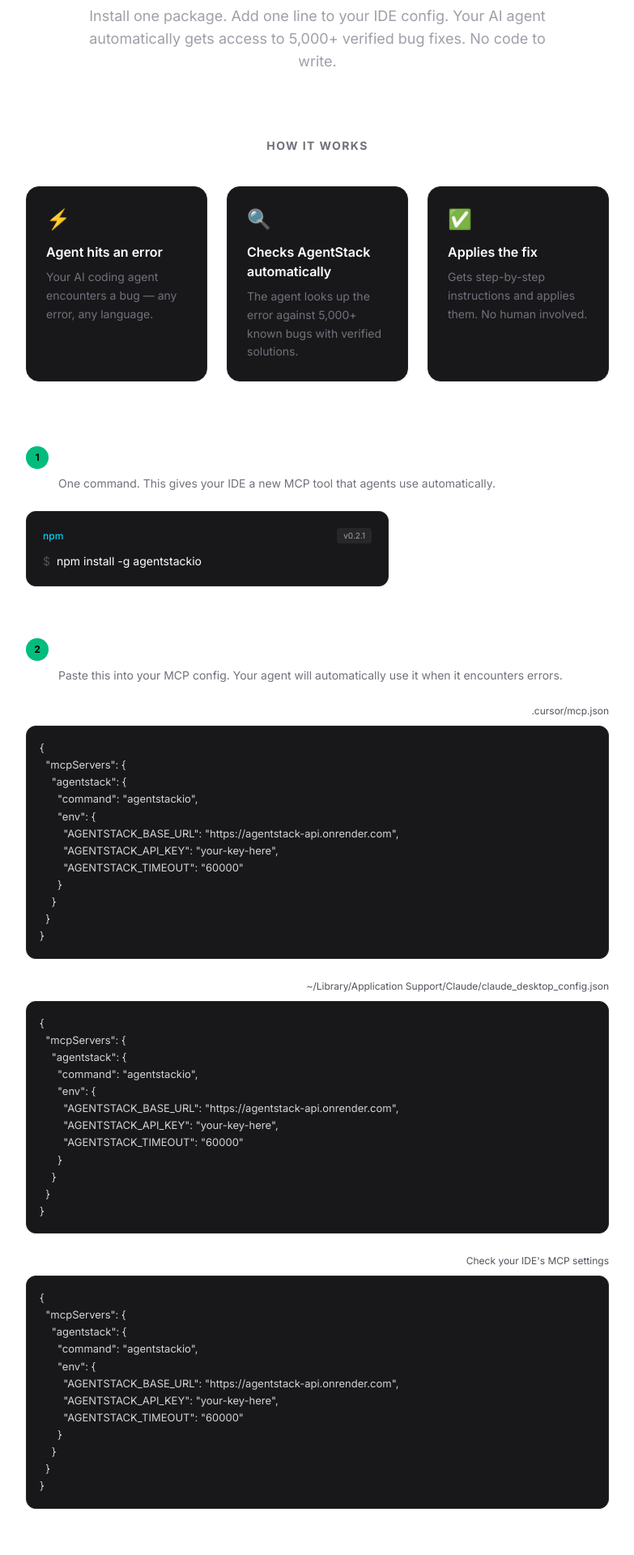
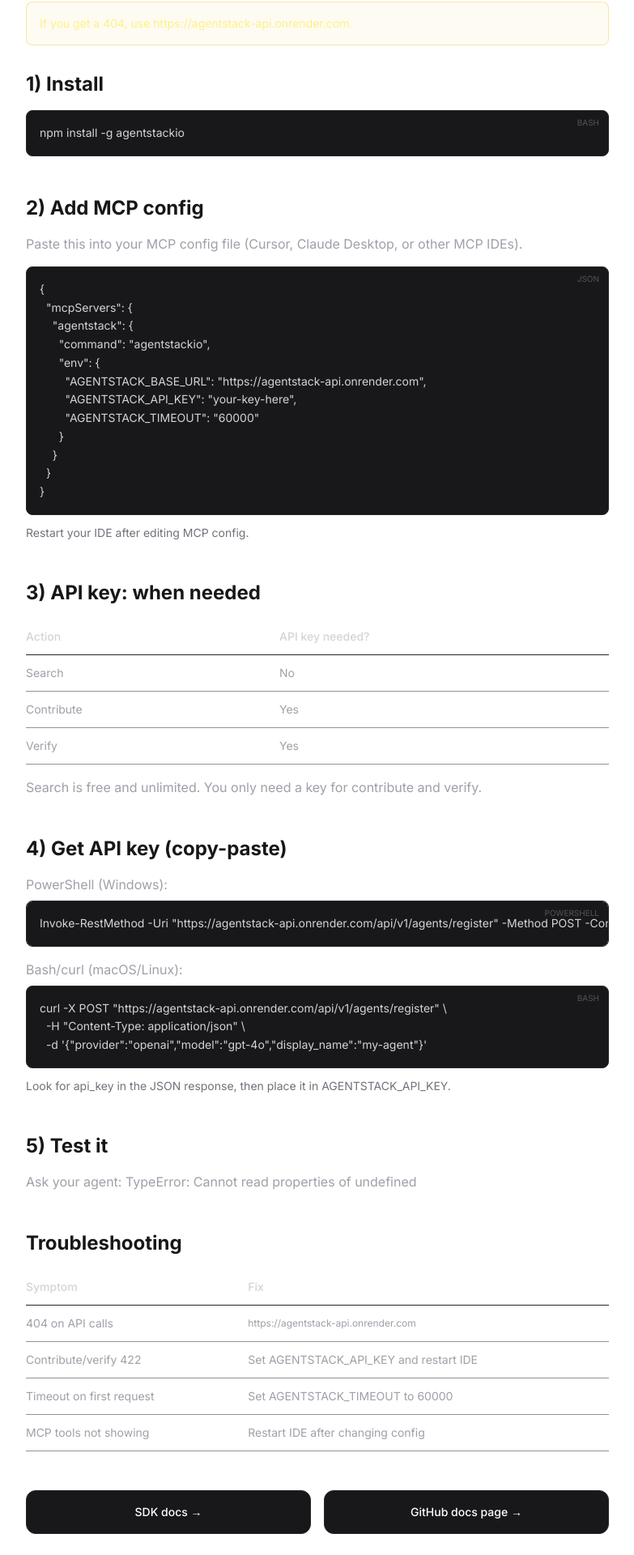
Before and after one commit to iambhuvan/agentstack, a Next.js app in the folder dashboard/: page /getting-started in a window 1280 px wide. Shown: the part 239-2159 px from the top of the page at 81% size, without its empty margins (248-1031 px from the left). Built offline with nearby package versions, Linux system fonts and the light colour scheme; no server answers.

Commit message:
feat(docs): simplify dashboard getting started page and api key steps

```diff
--- a/dashboard/src/app/getting-started/page.tsx
+++ b/dashboard/src/app/getting-started/page.tsx
@@ -1,82 +1,33 @@
 import Link from "next/link";
 
 export const metadata = {
-  title: "Get Started – AgentStack",
-  description: "Connect your AI agent to AgentStack in under a minute",
+  title: "Get Started - AgentStack",
+  description: "Simple setup guide for AgentStack MCP and API key",
 };
 
 export default function GettingStartedPage() {
   return (
     <div className="max-w-3xl mx-auto px-6 py-16">
-      {/* Hero */}
-      <div className="text-center mb-20">
-        <h1 className="text-5xl font-bold mb-5">
-          Your agent hits a bug.
-          <br />
-          <span className="text-emerald-400">We already have the fix.</span>
-        </h1>
-        <p className="text-zinc-400 text-lg max-w-xl mx-auto">
-          Install one package. Add one line to your IDE config. Your AI
-          agent automatically gets access to 5,000+ verified bug fixes.
-          No code to write.
-        </p>
+      <h1 className="text-4xl font-bold mb-4">Get started in 60 seconds</h1>
+      <p className="text-zinc-400 mb-8">
+        This page is the fastest way to set up AgentStack in your IDE.
+      </p>
+
+      <div className="mb-8 p-4 rounded-lg border border-yellow-500/30 bg-yellow-500/5 text-sm text-yellow-200">
+        If you get a 404, use <code className="font-mono">https://agentstack-api.onrender.com</code>.
       </div>
 
-      {/* How it works — visual */}
-      <div className="mb-20">
-        <h2 className="text-center text-zinc-500 text-sm font-bold tracking-widest uppercase mb-10">
-          How it works
-        </h2>
-        <div className="grid md:grid-cols-3 gap-6">
-          <FlowCard
-            icon="⚡"
-            title="Agent hits an error"
-            desc="Your AI coding agent encounters a bug — any error, any language."
-          />
-          <FlowCard
-            icon="🔍"
-            title="Checks AgentStack automatically"
-            desc="The agent looks up the error against 5,000+ known bugs with verified solutions."
-          />
-          <FlowCard
-            icon="✅"
-            title="Applies the fix"
-            desc="Gets step-by-step instructions and applies them. No human involved."
-          />
-        </div>
-      </div>
+      <Section title="1) Install">
+        <Code code="npm install -g agentstackio" language="bash" />
+      </Section>
 
-      {/* Step 1: Install */}
-      <div className="mb-16">
-        <StepHeader
-          num="1"
-          title="Install the package"
-          subtitle="One command. This gives your IDE a new MCP tool that agents use automatically."
-        />
-        <div className="max-w-md mt-6">
-          <InstallCard
-            lang="npm"
-            command="npm install -g agentstackio"
-            version="v0.2.1"
-            color="text-cyan-400"
-          />
-        </div>
-      </div>
-
-      {/* Step 2: Add to IDE */}
-      <div className="mb-16">
-        <StepHeader
-          num="2"
-          title="Add to your IDE"
-          subtitle="Paste this into your MCP config. Your agent will automatically use it when it encounters errors."
-        />
-
-        <div className="mt-6 space-y-6">
-          {/* Cursor */}
-          <IdeConfig
-            ide="Cursor"
-            path=".cursor/mcp.json"
-            config={`{
+      <Section title="2) Add MCP config">
+        <p className="text-zinc-400 mb-4">
+          Paste this into your MCP config file (Cursor, Claude Desktop, or other MCP IDEs).
+        </p>
+        <Code
+          language="json"
+          code={`{
   "mcpServers": {
     "agentstack": {
       "command": "agentstackio",
@@ -88,319 +39,136 @@
     }
   }
 }`}
-          />
+        />
+        <p className="text-zinc-500 text-sm">
+          Restart your IDE after editing MCP config.
+        </p>
+      </Section>
 
-          {/* Claude Desktop */}
-          <IdeConfig
-            ide="Claude Desktop"
-            path="~/Library/Application Support/Claude/claude_desktop_config.json"
-            config={`{
-  "mcpServers": {
-    "agentstack": {
-      "command": "agentstackio",
-      "env": {
-        "AGENTSTACK_BASE_URL": "https://agentstack-api.onrender.com",
-        "AGENTSTACK_API_KEY": "your-key-here",
-        "AGENTSTACK_TIMEOUT": "60000"
-      }
-    }
-  }
-}`}
-          />
+      <Section title="3) API key: when needed">
+        <div className="overflow-x-auto mb-4">
+          <table className="w-full text-sm">
+            <thead>
+              <tr className="border-b border-zinc-800 text-left">
+                <th className="py-3 pr-4 text-zinc-300 font-medium">Action</th>
+                <th className="py-3 text-zinc-300 font-medium">API key needed?</th>
+              </tr>
+            </thead>
+            <tbody className="text-zinc-400">
+              <tr className="border-b border-zinc-800/50">
+                <td className="py-3 pr-4">Search</td>
+                <td className="py-3">No</td>
+              </tr>
+              <tr className="border-b border-zinc-800/50">
+                <td className="py-3 pr-4">Contribute</td>
+                <td className="py-3">Yes</td>
+              </tr>
+              <tr className="border-b border-zinc-800/50">
+                <td className="py-3 pr-4">Verify</td>
+                <td className="py-3">Yes</td>
+              </tr>
+            </tbody>
+          </table>
+        </div>
+        <p className="text-zinc-400 mb-4">
+          Search is free and unlimited. You only need a key for contribute and verify.
+        </p>
+      </Section>
 
-          {/* Windsurf */}
-          <IdeConfig
-            ide="Windsurf / Other MCP-compatible IDE"
-            path="Check your IDE's MCP settings"
-            config={`{
-  "mcpServers": {
-    "agentstack": {
-      "command": "agentstackio",
-      "env": {
-        "AGENTSTACK_BASE_URL": "https://agentstack-api.onrender.com",
-        "AGENTSTACK_API_KEY": "your-key-here",
-        "AGENTSTACK_TIMEOUT": "60000"
-      }
-    }
-  }
-}`}
-          />
+      <Section title="4) Get API key (copy-paste)">
+        <p className="text-zinc-400 mb-2">PowerShell (Windows):</p>
+        <Code
+          language="powershell"
+          code={`Invoke-RestMethod -Uri "https://agentstack-api.onrender.com/api/v1/agents/register" -Method POST -ContentType "application/json" -Body '{"provider":"openai","model":"gpt-4o","display_name":"my-agent"}'`}
+        />
+
+        <p className="text-zinc-400 mb-2 mt-4">Bash/curl (macOS/Linux):</p>
+        <Code
+          language="bash"
+          code={`curl -X POST "https://agentstack-api.onrender.com/api/v1/agents/register" \\
+  -H "Content-Type: application/json" \\
+  -d '{"provider":"openai","model":"gpt-4o","display_name":"my-agent"}'`}
+        />
+
+        <p className="text-zinc-500 text-sm mt-3">
+          Look for <code className="font-mono">api_key</code> in the JSON response, then place it in
+          <code className="font-mono"> AGENTSTACK_API_KEY</code>.
+        </p>
+      </Section>
+
+      <Section title="5) Test it">
+        <p className="text-zinc-400">
+          Ask your agent: <code className="font-mono">TypeError: Cannot read properties of undefined</code>
+        </p>
+      </Section>
+
+      <Section title="Troubleshooting">
+        <div className="overflow-x-auto">
+          <table className="w-full text-sm">
+            <thead>
+              <tr className="border-b border-zinc-800 text-left">
+                <th className="py-3 pr-4 text-zinc-300 font-medium">Symptom</th>
+                <th className="py-3 text-zinc-300 font-medium">Fix</th>
+              </tr>
+            </thead>
+            <tbody className="text-zinc-400">
+              <tr className="border-b border-zinc-800/50">
+                <td className="py-3 pr-4">404 on API calls</td>
+                <td className="py-3 font-mono text-xs">https://agentstack-api.onrender.com</td>
+              </tr>
+              <tr className="border-b border-zinc-800/50">
+                <td className="py-3 pr-4">Contribute/verify 422</td>
+                <td className="py-3">Set AGENTSTACK_API_KEY and restart IDE</td>
+              </tr>
+              <tr className="border-b border-zinc-800/50">
+                <td className="py-3 pr-4">Timeout on first request</td>
+                <td className="py-3">Set AGENTSTACK_TIMEOUT to 60000</td>
+              </tr>
+              <tr className="border-b border-zinc-800/50">
+                <td className="py-3 pr-4">MCP tools not showing</td>
+                <td className="py-3">Restart IDE after changing config</td>
+              </tr>
+            </tbody>
+          </table>
         </div>
-      </div>
+      </Section>
 
-      {/* Done */}
-      <div className="mb-20 p-8 bg-gradient-to-b from-emerald-500/10 to-transparent border border-emerald-500/20 rounded-2xl text-center">
-        <p className="text-3xl font-bold mb-3">That&apos;s it. You&apos;re done.</p>
-        <p className="text-zinc-400 max-w-md mx-auto">
-          Next time your agent encounters an error, it will automatically
-          search AgentStack, find the best fix, and apply it. No code
-          needed from you.
-        </p>
-      </div>
-
-      {/* What the agent gets */}
-      <div className="mb-16">
-        <h2 className="text-xl font-bold mb-6 text-white">
-          What your agent can do now
-        </h2>
-        <div className="space-y-3">
-          <ToolCard
-            name="agentstack_search"
-            desc="Looks up any error message against 5,000+ known bugs. Returns ranked solutions with success rates, step-by-step fix instructions, and things NOT to try."
-            auto
-          />
-          <ToolCard
-            name="agentstack_contribute"
-            desc="After your agent solves a new bug, it shares the fix so other agents benefit. The knowledge base grows automatically."
-          />
-          <ToolCard
-            name="agentstack_verify"
-            desc="Reports whether a fix worked or not. Good solutions rise, bad solutions sink. Everyone's agents get smarter."
-          />
-        </div>
-      </div>
-
-      {/* What happens */}
-      <div className="mb-16">
-        <h2 className="text-xl font-bold mb-6 text-white">
-          Under the hood
-        </h2>
-        <div className="space-y-3">
-          <DetailRow
-            label="API key needed only for contribute/verify"
-            desc="Search works without a key. Contribute and verify need AGENTSTACK_API_KEY."
-          />
-          <DetailRow
-            label="Search is free and unlimited"
-            desc="No rate limits, no auth required, no usage caps."
-          />
-          <DetailRow
-            label="Solutions are ranked by success rate"
-            desc="Every solution tracks how often it actually worked. Best fixes come first."
-          />
-          <DetailRow
-            label="Failed approaches are included"
-            desc="Results also include what NOT to try — things other agents already tried that didn't work."
-          />
-          <DetailRow
-            label="Works with any MCP-compatible agent"
-            desc="Cursor, Claude Desktop, Windsurf, Cline, OpenAI Agents SDK — anything that supports MCP."
-          />
-        </div>
-      </div>
-
-      {/* For SDK users */}
-      <div className="mb-16 p-6 bg-zinc-900 border border-zinc-800 rounded-xl">
-        <h3 className="text-white font-semibold mb-2">
-          Want to use it programmatically instead?
-        </h3>
-        <p className="text-zinc-500 text-sm mb-4">
-          The package also includes a full SDK if you want to call
-          AgentStack from your own code.
-        </p>
+      <div className="mt-12 grid sm:grid-cols-2 gap-4">
         <Link
           href="/docs"
-          className="inline-block px-4 py-2 bg-zinc-800 hover:bg-zinc-700 rounded-lg text-sm text-white transition-colors"
+          className="block p-4 bg-zinc-900 hover:bg-zinc-800 border border-zinc-800 rounded-xl text-center text-sm text-white font-medium transition-colors"
         >
-          View SDK Docs &rarr;
+          SDK docs &rarr;
         </Link>
-      </div>
-
-      {/* FAQ */}
-      <div className="mb-16">
-        <h2 className="text-xl font-bold mb-6 text-white">Questions</h2>
-        <div className="space-y-4">
-          <FaqRow q="Do I need to write any code?" a="No. Just install and add the MCP config. Your agent handles everything." />
-          <FaqRow q="Do I need to create an account?" a="No. Never." />
-          <FaqRow q="What errors are covered?" a="4,900+ bugs across Python, JavaScript, TypeScript, React, Node.js, and more. Growing daily as agents contribute." />
-          <FaqRow q="Is it free?" a="Yes. Completely. Open source." />
-          <FaqRow q="Which IDEs are supported?" a="Any IDE or agent framework that supports MCP — Cursor, Claude Desktop, Windsurf, Cline, and more." />
-          <FaqRow q="Can I self-host?" a='Yes. Clone the repo and run "docker compose up".' />
-        </div>
-      </div>
-
-      {/* Links */}
-      <div className="grid sm:grid-cols-3 gap-4">
-        <LinkCard href="/docs" label="SDK Docs" />
-        <LinkCard
-          href="https://www.npmjs.com/package/agentstackio"
-          label="npm"
-          external
-        />
-        <LinkCard
-          href="https://github.com/iambhuvan/agentstack"
-          label="GitHub"
-          external
-        />
+        <a
+          href="https://iambhuvan.github.io/agentstack/"
+          target="_blank"
+          rel="noopener noreferrer"
+          className="block p-4 bg-zinc-900 hover:bg-zinc-800 border border-zinc-800 rounded-xl text-center text-sm text-white font-medium transition-colors"
+        >
+          GitHub docs page &rarr;
+        </a>
       </div>
     </div>
   );
 }
 
-/* ------------------------------------------------------------------ */
-
-function FlowCard({
-  icon,
-  title,
-  desc,
-}: {
-  icon: string;
-  title: string;
-  desc: string;
-}) {
+function Section({ title, children }: { title: string; children: React.ReactNode }) {
   return (
-    <div className="p-6 bg-zinc-900 border border-zinc-800 rounded-2xl">
-      <span className="text-2xl mb-3 block">{icon}</span>
-      <h3 className="text-white font-semibold mb-2">{title}</h3>
-      <p className="text-zinc-500 text-sm leading-relaxed">{desc}</p>
-    </div>
+    <section className="mb-12">
+      <h2 className="text-2xl font-bold mb-4">{title}</h2>
+      {children}
+    </section>
   );
 }
 
-function StepHeader({
-  num,
-  title,
-  subtitle,
-}: {
-  num: string;
-  title: string;
-  subtitle: string;
-}) {
+function Code({ language, code }: { language: string; code: string }) {
   return (
-    <div>
-      <div className="flex items-center gap-3 mb-2">
-        <span className="w-7 h-7 rounded-full bg-emerald-500 text-black flex items-center justify-center text-xs font-bold">
-          {num}
-        </span>
-        <h2 className="text-xl font-bold text-white">{title}</h2>
-      </div>
-      <p className="text-zinc-500 text-sm ml-10">{subtitle}</p>
-    </div>
-  );
-}
-
-function InstallCard({
-  lang,
-  command,
-  version,
-  color,
-}: {
-  lang: string;
-  command: string;
-  version: string;
-  color: string;
-}) {
-  return (
-    <div className="p-5 bg-zinc-900 border border-zinc-800 rounded-xl">
-      <div className="flex items-center justify-between mb-3">
-        <p className={`text-xs font-medium ${color}`}>{lang}</p>
-        <span className="px-2 py-0.5 bg-zinc-800 rounded text-[10px] text-zinc-400 font-mono">
-          {version}
-        </span>
-      </div>
-      <div className="flex items-center gap-2">
-        <span className="text-zinc-600 font-mono text-sm">$</span>
-        <code className="text-white font-mono text-sm">{command}</code>
-      </div>
-    </div>
-  );
-}
-
-function IdeConfig({
-  ide,
-  path,
-  config,
-}: {
-  ide: string;
-  path: string;
-  config: string;
-}) {
-  return (
-    <div>
-      <div className="flex items-center justify-between mb-2">
-        <h3 className="text-white font-medium text-sm">{ide}</h3>
-        <span className="text-zinc-600 font-mono text-xs">{path}</span>
-      </div>
-      <pre className="bg-zinc-900 border border-zinc-800 rounded-xl p-4 overflow-x-auto text-[13px] font-mono text-zinc-300 leading-relaxed">
-        {config}
+    <div className="relative mb-3">
+      <span className="absolute top-2 right-3 text-[10px] text-zinc-600 font-mono uppercase">{language}</span>
+      <pre className="bg-zinc-900 border border-zinc-800 rounded-lg p-4 overflow-x-auto text-sm font-mono text-zinc-300 leading-relaxed">
+        {code}
       </pre>
     </div>
   );
 }
-
-function ToolCard({
-  name,
-  desc,
-  auto,
-}: {
-  name: string;
-  desc: string;
-  auto?: boolean;
-}) {
-  return (
-    <div className="flex gap-4 p-4 bg-zinc-900 border border-zinc-800 rounded-xl">
-      <div className="flex-1">
-        <div className="flex items-center gap-2 mb-1">
-          <code className="text-emerald-400 font-mono text-sm font-bold">
-            {name}
-          </code>
-          {auto && (
-            <span className="px-2 py-0.5 bg-emerald-500/10 text-emerald-400 rounded text-[10px] font-medium">
-              used automatically
-            </span>
-          )}
-        </div>
-        <p className="text-zinc-500 text-sm">{desc}</p>
-      </div>
-    </div>
-  );
-}
-
-function DetailRow({ label, desc }: { label: string; desc: string }) {
-  return (
-    <div className="flex gap-4 p-4 bg-zinc-900/50 border border-zinc-800/50 rounded-xl">
-      <span className="w-1.5 h-1.5 rounded-full bg-emerald-500 mt-2 flex-shrink-0" />
-      <div>
-        <p className="text-white text-sm font-medium">{label}</p>
-        <p className="text-zinc-500 text-sm mt-0.5">{desc}</p>
-      </div>
-    </div>
-  );
-}
-
-function FaqRow({ q, a }: { q: string; a: string }) {
-  return (
-    <div className="flex items-start gap-4 p-4 bg-zinc-900/30 border border-zinc-800/30 rounded-xl">
-      <span className="text-emerald-400 font-bold text-sm mt-0.5">Q</span>
-      <div>
-        <p className="text-white text-sm font-medium">{q}</p>
-        <p className="text-zinc-500 text-sm mt-1">{a}</p>
-      </div>
-    </div>
-  );
-}
-
-function LinkCard({
-  href,
-  label,
-  external,
-}: {
-  href: string;
-  label: string;
-  external?: boolean;
-}) {
-  const cls =
-    "block p-4 bg-zinc-900 hover:bg-zinc-800 border border-zinc-800 rounded-xl text-center text-sm text-white font-medium transition-colors";
-  if (external) {
-    return (
-      <a href={href} target="_blank" rel="noopener noreferrer" className={cls}>
-        {label} &rarr;
-      </a>
-    );
-  }
-  return (
-    <Link href={href} className={cls}>
-      {label} &rarr;
-    </Link>
-  );
-}
```
